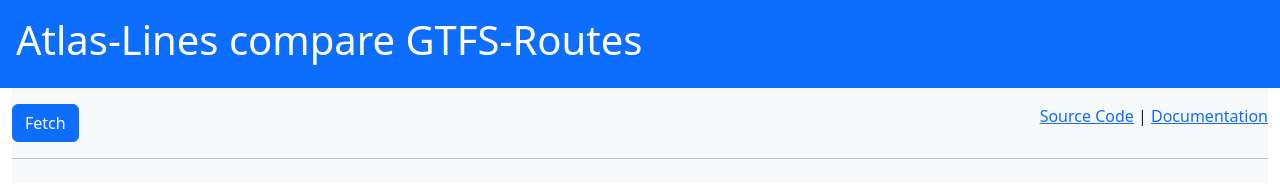
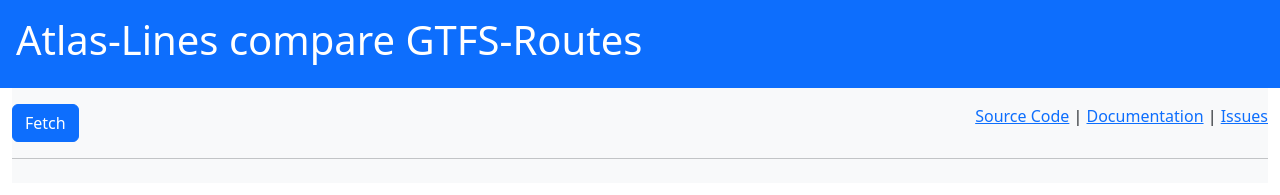
Before and after one commit to openTdataCH/OJP-Showcase, an Angular app in the folder apps/atlas-routes-compare-gtfs/: page / in a window 1280 px wide. Shown: the top 195 px of the page. Built offline with nearby package versions, Linux system fonts and the light colour scheme.

Commit message:
Links issues

```diff
--- a/apps/atlas-routes-compare-gtfs/src/app/app.component.html
+++ b/apps/atlas-routes-compare-gtfs/src/app/app.component.html
@@ -24,6 +24,8 @@
                 <a href="https://github.com/openTdataCH/OJP-Showcase/tree/develop/apps/atlas-routes-compare-gtfs" target="_blank">Source Code</a>
                 |
                 <a href="https://github.com/openTdataCH/OJP-Showcase/tree/develop/apps/atlas-routes-compare-gtfs" target="_blank">Documentation</a>
+                |
+                <a href="https://gist.github.com/vasile/0a17d1a388c24a2ce3a8c80aceab92ea" target="_blank">Issues</a>
               </div>
             </div>
             <hr/>
```
